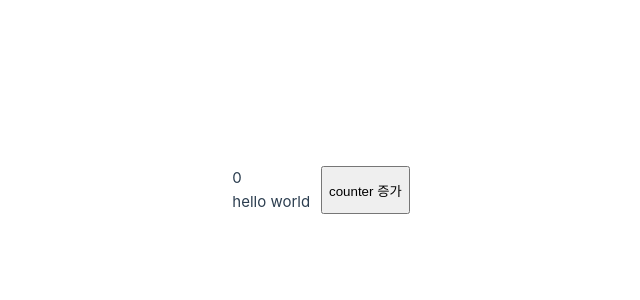
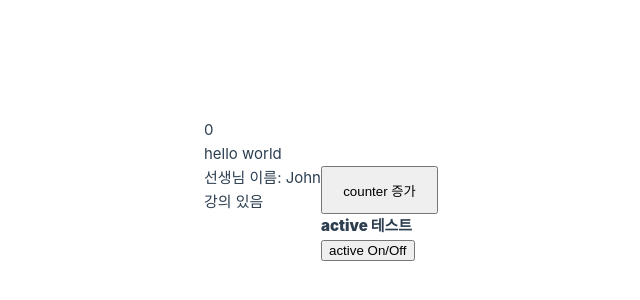
Before and after one commit to sungwook-practice/vue3js, a Vue app in the folder vue-project/: page / in a window 1280 px wide. Shown: the part 210-510 px from the top of the page, without its empty margins (319-959 px from the left). Built offline with nearby package versions, Linux system fonts and the light colour scheme.

Commit message:
reactice 객체 정의

```diff
--- a/vue-project/src/App.vue
+++ b/vue-project/src/App.vue
@@ -1,30 +1,72 @@
 <template>
+   <!-- example1 -->
   <p>
     <div>{{ counter }}</div>
     <div>{{ message }}</div>
   </p>
+
+  <br/>
+
+  <!-- example2 -->
+  <p>
+    <div>선생님 이름: {{ teacher.name }}</div>
+    <p>{{ hasLecture }}</p>
+  </p>
   <button @click="increment">counter 증가</button>
+
+  <!-- example3 -->
+  <br/>
+
+  <p>
+    <div :class="{ active: isActive}">active 테스트</div>
+    <button @click="toggleActvie">active On/Off</button>
+  </p>
 </template>
 
 <script>
-import { ref } from 'vue';
+import { computed, reactive, ref } from 'vue';
 
 export default {
   setup () {
+    // example1
     const counter = ref(0);
     const message = ref('hello world')
     const increment = () => {
       counter.value ++;
     }
+
+    // example2
+    const teacher = reactive({
+      name: 'John',
+      lecture: ['HTML/css', 'Javascript', 'Vue3']
+    })
+    const hasLecture = computed({
+      get() {
+        return teacher.lecture.length > 0 ? '강의 있음' : '값의 없음'
+      }
+    })
+
+     // example3
+    let isActive = ref(true);
+    const toggleActvie = () => {
+      isActive.value = !isActive.value
+    }
+
     return {
       counter,
       message,
-      increment
+      increment,
+      teacher,
+      hasLecture,
+      isActive,
+      toggleActvie
     }
   }
 }
 </script>
 
-<style lang="scss" scoped>
-
+<style scoped>
+.active {
+  font-weight: 1000;
+}
 </style>
```
